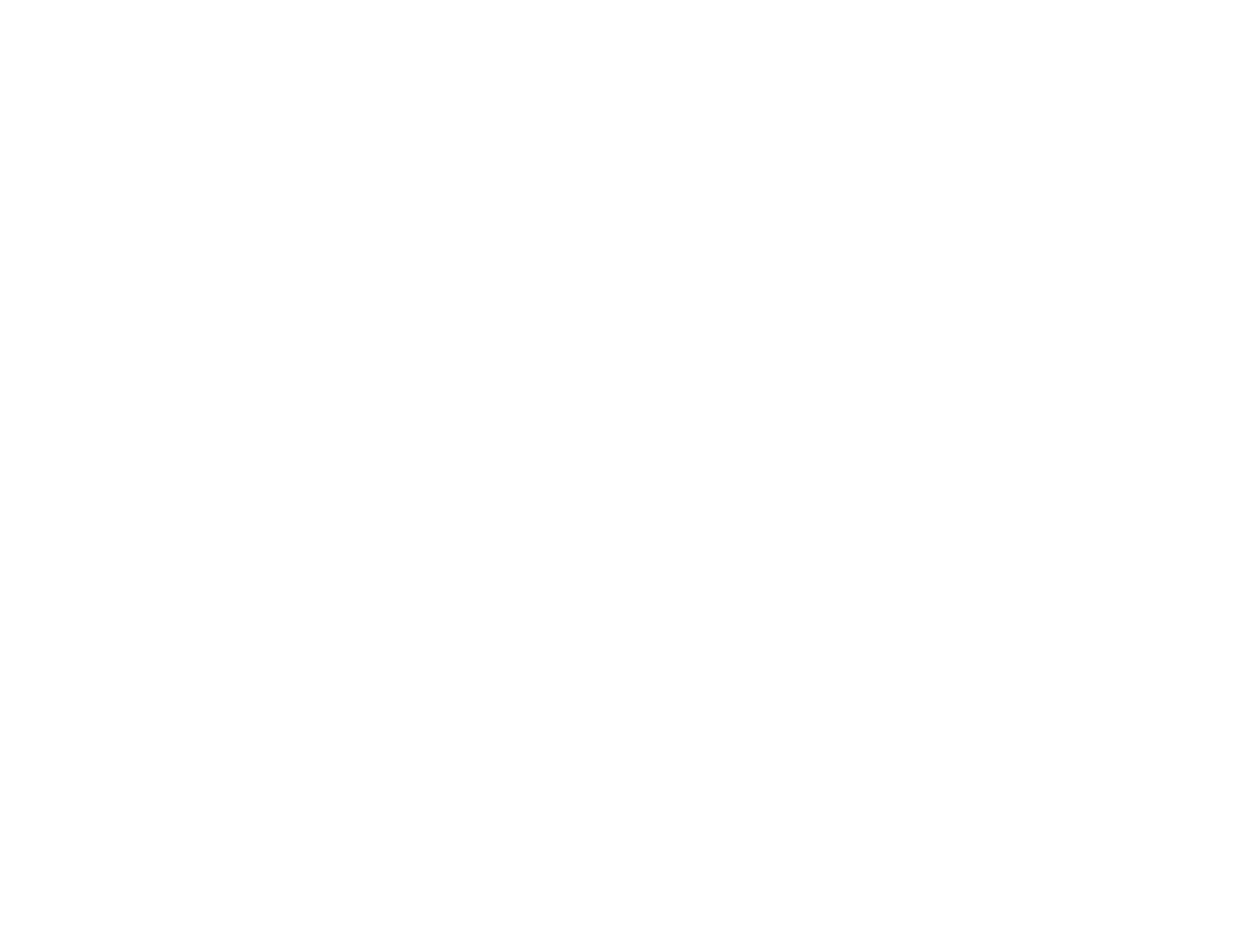
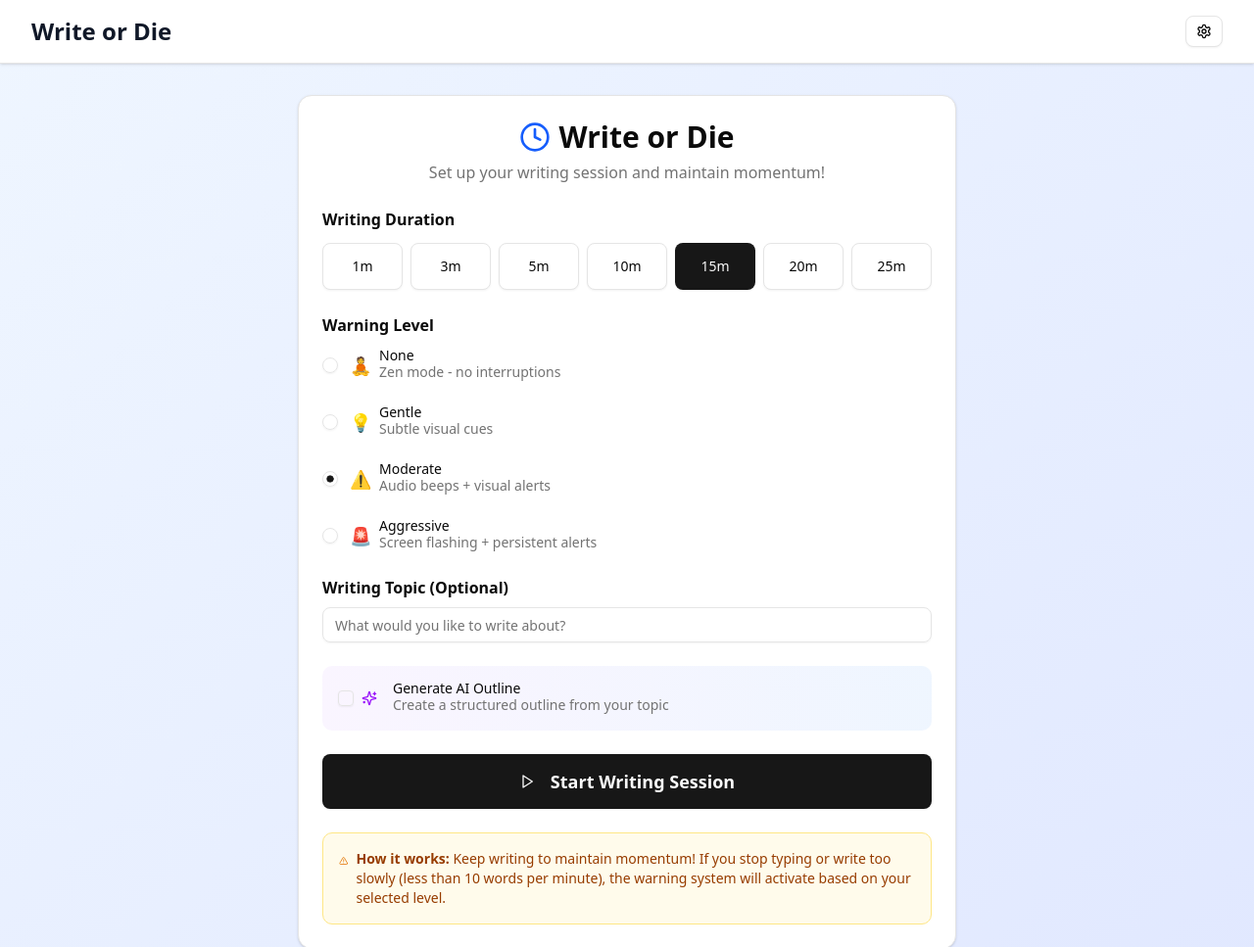
Before and after one commit to DrMakMoonKuen/Write-or-Die, a plain HTML site: page index.html in a window 1280 px wide. Shown: the top 967 px of the page at 98% size. Before the commit the page ends 800 px from the top, so only its background shows below. Drawn offline with Linux system fonts and the light colour scheme; the site is published under a folder, as on GitHub Pages, so addresses that start at the root find nothing.

Commit message:
Update index.html

```diff
--- a/index.html
+++ b/index.html
@@ -8,8 +8,8 @@
     <meta name="description" content="A modern, AI-enhanced writing productivity tool that forces you to maintain writing momentum through timed sessions and configurable warning systems." />
     <meta name="keywords" content="writing, productivity, timer, AI, outline, text refinement" />
     <meta name="author" content="Write or Die Team" />
-    <script type="module" crossorigin src="/assets/index-DFzIlGmU.js"></script>
-    <link rel="stylesheet" crossorigin href="/assets/index-ahjnoIAm.css">
+    <script type="module" crossorigin src="assets/index-DFzIlGmU.js"></script>
+    <link rel="stylesheet" crossorigin href="assets/index-ahjnoIAm.css">
   </head>
   <body>
     <div id="root"></div>
```
